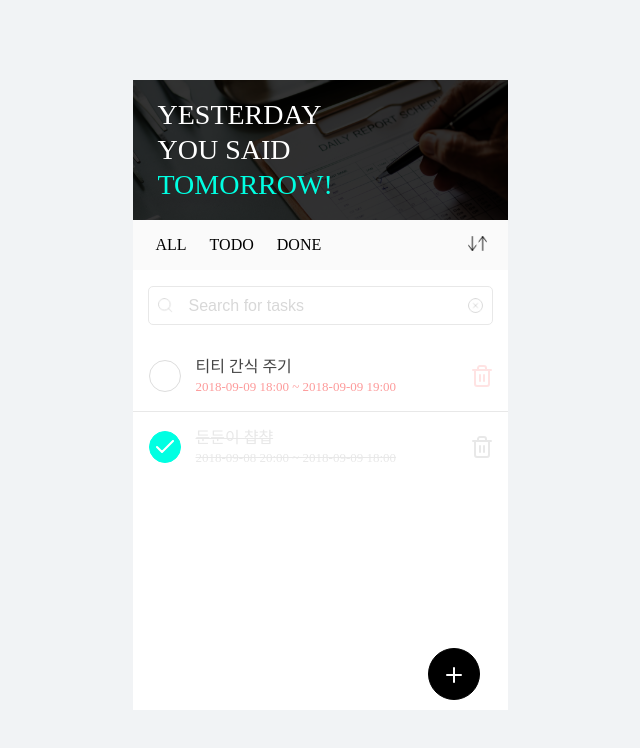
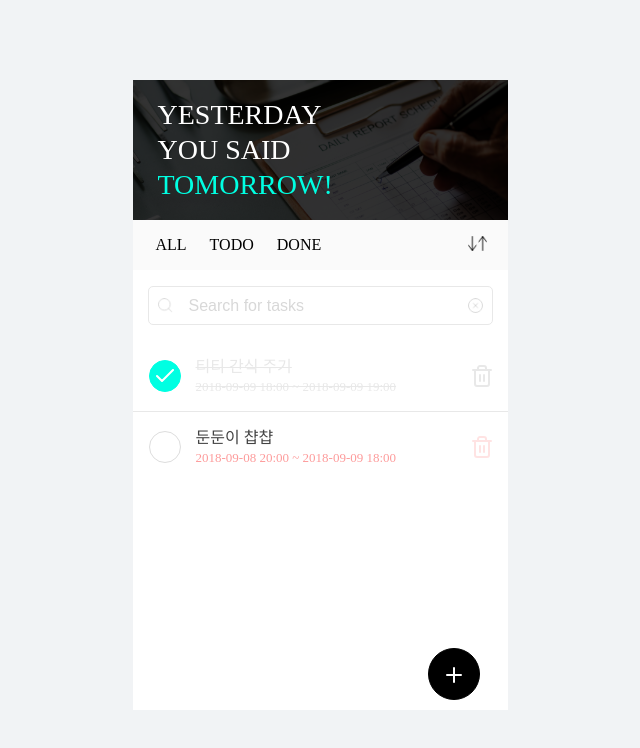
Before and after one commit to Yesdoing/react-start, a React app in the folder todo-study/: page / in a window 1280 px wide. Shown: the top 748 px of the page, without its empty margins (320-960 px from the left). Built offline with nearby package versions, Linux system fonts and the light colour scheme.

Commit message:
상태관리 코드 추가 [todo 입력, 제거, done 처리]

```diff
--- a/todo-study/src/components/App.js
+++ b/todo-study/src/components/App.js
@@ -9,8 +9,84 @@ import TodoInput from './TodoInput';
 class App extends Component {
 
     state = {
+        input: '',
+        todos: [
+            {id:0, text: '티티 간식 주기', date: '2018-09-09 18:00 ~ 2018-09-09 19:00', done: true},
+            {id:1, text: '둔둔이 챱챱', date: '2018-09-08 20:00 ~ 2018-09-09 18:00', done: false}
+        ],
         show: false
     };
+
+    id = 1
+
+    getId = () => {
+        return ++this.id;
+    }
+
+    getDate = () => {
+        const today = new Date();
+        const dd = today.getDate() < 10 ? '0'+ today.getDate() : today.getDate();
+        const mm = today.getMonth() + 1 < 10 ? '0'+today.getMonth() : today.getMonth();
+        const yyyy = today.getFullYear();
+        const hour = today.getHours();
+        const min = today.getMinutes();
+
+        return `${yyyy}-${mm}-${dd} ${hour}:${min} ~ ${yyyy}-${mm}-${dd} ${hour}:${min}`;
+    }
+
+    handleRemove = (id) => {
+        const { todos } = this.state;
+        const index = todos.findIndex(todo => todo.id === id);
+
+        this.setState({
+            todos: [
+            ...todos.slice(0, index),
+            ...todos.slice(index+1, todos.length)
+            ]
+        });
+    }
+
+    handleToggle = (id) => {
+        const { todos } = this.state;
+        const index = todos.findIndex(todo => todo.id === id);
+
+        const toggled = {
+            ...todos[index],
+            done: !todos[index].done
+        };
+
+        this.setState({
+            todos: [
+                ...todos.slice(0,index),
+                toggled,
+                ...todos.slice(index + 1, todos.length)
+            ]
+        });
+    }
+
+    handleInsert = () => {
+        const { todos, input } = this.state;
+
+        const newTodo = {
+            text: input,
+            done: false,
+            date: this.getDate(),
+            id: this.getId()
+        };
+
+        this.setState({
+            todos: [newTodo, ...todos],
+            input: ''
+        });
+    }
+
+
+    handleChange = (e) => {
+        const { value } = e.target;
+        this.setState({
+            input: value
+        });
+    }
 
     handleOpenModal = () => {
         console.log('handleOpenModal');
@@ -27,14 +103,24 @@ class App extends Component {
     }
 
     render() {
+        const { input, show, todos } = this.state;
+        const {
+            handleChange,
+            handleInsert,
+            handleToggle,
+            handleRemove,
+            handleOpenModal,
+            handleCloseModal
+        } = this;
+
         return (
             <PageTemplate>
                 <Navigation />
                 <TodoSearch />
-                <TodoList />
-                <ModalTemplate modal={this.state.show} onOpenModal={this.handleOpenModal}
-                     onCloseModal={this.handleCloseModal}>
-                    <TodoInput />
+                <TodoList todos={todos} onToggle={handleToggle} onRemove={handleRemove} />
+                <ModalTemplate modal={show} onOpenModal={handleOpenModal}
+                     onCloseModal={handleCloseModal}>
+                    <TodoInput onInsert={handleInsert} onChange={handleChange} value={input} onCloseModal={handleCloseModal} />
                 </ModalTemplate>
             </PageTemplate>
         );
--- a/todo-study/src/components/ModalTemplate/ModalTemplate.js
+++ b/todo-study/src/components/ModalTemplate/ModalTemplate.js
@@ -5,8 +5,12 @@ import classNames from 'classnames/bind';
 const cx = classNames.bind(styles);
 
 class ModalTemplate extends Component {
+
+
+
     render() {
         const { children, modal, onOpenModal, onCloseModal } = this.props;
+
         return (
             <div className={cx('modal-template')}>
                 <div className={cx('modal-open')} onClick={onOpenModal}>
--- a/todo-study/src/components/TodoInput/TodoInput.js
+++ b/todo-study/src/components/TodoInput/TodoInput.js
@@ -4,10 +4,11 @@ import classNames from 'classnames/bind';
 
 const cx = classNames.bind(styles);
 
-const TodoInput = ({value, onChange, onInsert}) => {
+const TodoInput = ({value, onChange, onInsert, onCloseModal}) => {
     const handleKeyPress = (e) => {
         if(e.key === 'Enter') {
             onInsert();
+            onCloseModal();
         }
     };
 
--- a/todo-study/src/components/TodoItem/TodoItem.js
+++ b/todo-study/src/components/TodoItem/TodoItem.js
@@ -8,6 +8,7 @@ const cx = classNames.bind(styles);
 class TodoItem extends Component {
     render() {
         const {done, children, onToggle, onRemove} = this.props;
+        const {text, date} = children;
 
         return (
             <div className={cx('todo-item')} onClick={onToggle}>
@@ -15,10 +16,14 @@ class TodoItem extends Component {
                     <img src={checkIcon} alt='check'/>
                 </div>
                 <div className={cx('text', {done})}>
-                    <p className={cx('todo-content')}>{children.content}</p>
-                    <p className={cx('todo-date')}>{children.date}</p>
+                    <p className={cx('todo-content')}>{text}</p>
+                    <p className={cx('todo-date')}>{date}</p>
                 </div>
-                <div className={cx('delete', {done})} onClick={onRemove}>
+                <div className={cx('delete', {done})} onClick={(e) => {
+                    onRemove();
+                    e.stopPropagation();
+                    }
+                }>
                 </div>
             </div>
         );
--- a/todo-study/src/components/TodoItem/TodoItem.scss
+++ b/todo-study/src/components/TodoItem/TodoItem.scss
@@ -13,7 +13,7 @@
         border: 1px solid #dddddd;
         border-radius: 50%;
         text-align: center;
-
+        cursor: pointer;
         &.done {
             background-color: #00ffe2;
             border-color: #00ffe2;
@@ -60,6 +60,7 @@
         background-color: #ffe3e3;
         mask-image: url('../../assets/remove_btn.png');
         -webkit-mask-image: url('../../assets/remove_btn.png');
+        cursor: pointer;
         &.done {
             background-color: #e8e8e8;
         }
--- a/todo-study/src/components/TodoList/TodoList.js
+++ b/todo-study/src/components/TodoList/TodoList.js
@@ -4,21 +4,26 @@ import TodoItem from '../TodoItem';
 class TodoList extends Component {
     render() {
         const { todos, onToggle, onRemove } = this.props;
-        const children = [
-            {
-                content: '티티 간식 주기',
-                date: '2018-09-09 18:00 ~ 2018-09-09 19:00'
-            },
-            {
-                content: '둔둔이 챱챱',
-                date: '2018-09-08 20:00 ~ 2018-09-09 18:00'
-            }
-        ];
+        const todoList = todos.map(
+            todo => (
+                <TodoItem
+                    key={todo.id}
+                    done={todo.done}
+                    onToggle={() => onToggle(todo.id)}
+                    onRemove={() => onRemove(todo.id)}>
+                    {
+                        {
+                            text: todo.text,
+                            date: todo.date
+                        }
+                    }
+                    </TodoItem>
+            )
+        );
 
         return (
             <div>
-                <TodoItem>{children[0]}</TodoItem>
-                <TodoItem done>{children[1]}</TodoItem>
+                {todoList}
             </div>
         );
     }
```
